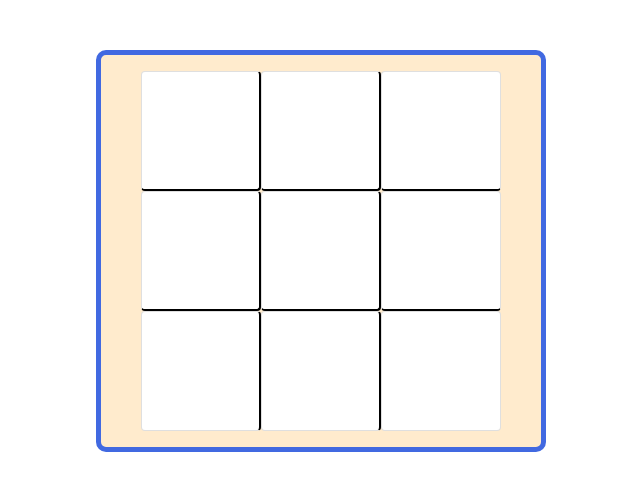
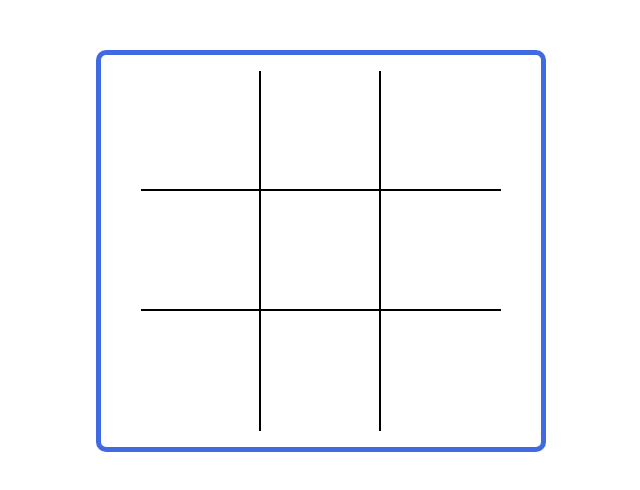
Before and after one commit to kerenpardo/TicTacToe, a plain HTML site: page index.html in a window 1280 px wide. Shown: the whole page, without its empty margins (319-959 px from the left). Drawn offline with nearby package versions, Linux system fonts and the light colour scheme.

Commit message:
board changes

```diff
--- a/main.js
+++ b/main.js
@@ -35,7 +35,7 @@ function init() {
       board[i][j] = card;
       let divElement = document.createElement('div');
       divElement.id = i + "" + j;
-      divElement.classList.add('card');
+      divElement.classList.add('cards');
       document.querySelector('#board').appendChild(divElement);
       document.querySelector('#board').classList.add('baord');
       if (i == 0 || i == 1) {
--- a/style.css
+++ b/style.css
@@ -1,15 +1,14 @@
-div.card {
+div.cards {
     width: 120px;
     height: 120px;
-      /* background-size: 110px 140px;   */
-    /* background-color:white;  */
-    /* border-radius: 10px;  */
-    /* border-right: 2px black solid;
-    border-bottom: 2px black solid; */
-    /* padding: 40px 40px 40px 40px; */
-     /* display: flex;
+      background-size: 110px 140px;
+    background-color:white;
+
+
+     padding: 40px 40px 40px 40px;
+      display: flex;
     justify-content: center;
-    align-items: center;   */
+    align-items: center;
   }
 
   #board {
@@ -21,7 +20,7 @@ div.card {
      display: flex;
     justify-content: center;
      align-items: center;
-    background-color:blanchedalmond;
+    background-color:white;
     border: 5px royalblue solid;
     border-radius: 10px;
     display: grid;
@@ -35,11 +34,11 @@ div.card {
   align-items: center;
   }
 
-  div.horizontal-Line{
+  div.cards.horizontal-Line{
     border-bottom: 2.4px solid black;
 
   }
 
-  div.vertical-Line{
+  div.cards.vertical-Line{
     border-right: 2.4px solid black;
   }
```
